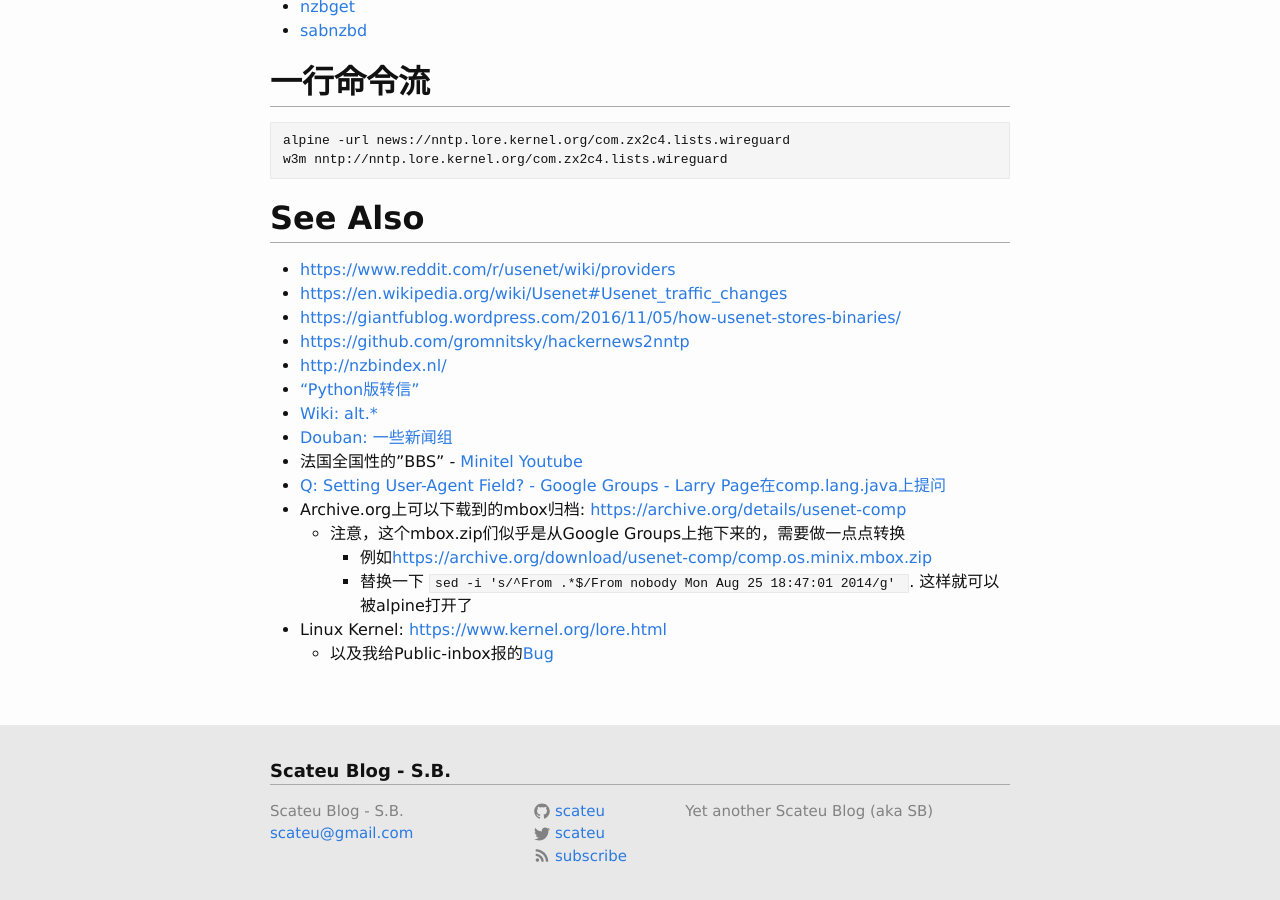
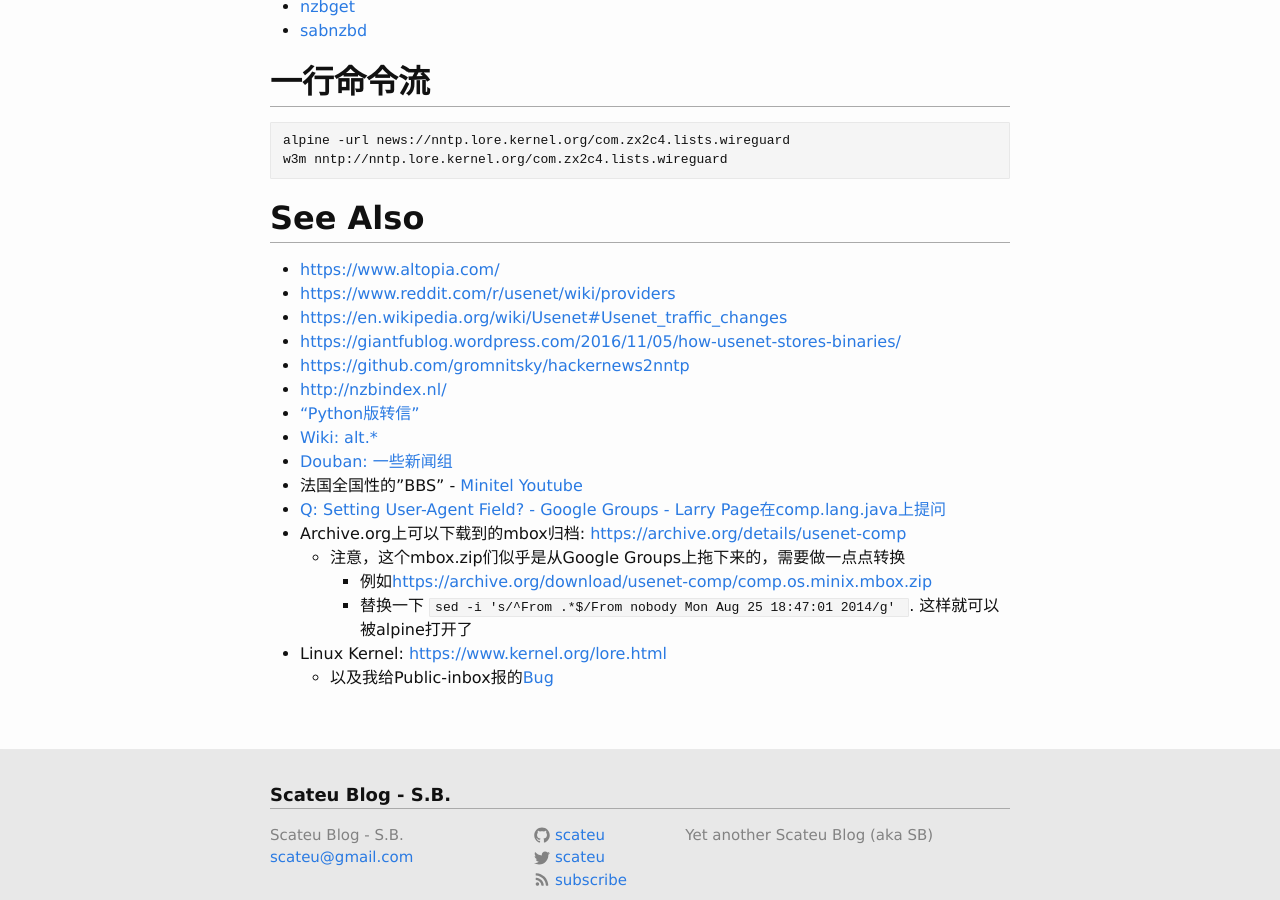
Before and after one commit to scateu/scateu.github.io, a Jekyll site: the page built from _posts/2018-01-05-nntp.md, in a window 1280 px wide and 900 px high, scrolled down 2890 px. Built offline with Jekyll 4.4.1, drawn with Linux system fonts in a browser that asks for light colours; nearby versions of some CDN libraries; comment, search, counter and statistics services are not loaded.

Commit message:
2019年 1月16日 星期三 15时30分08秒 CST

```diff
--- a/_posts/2018-01-05-nntp.md
+++ b/_posts/2018-01-05-nntp.md
@@ -141,6 +141,7 @@ w3m nntp://nntp.lore.kernel.org/com.zx2c4.lists.wireguard
 
 ## See Also
 
+ - <https://www.altopia.com/>
  - <https://www.reddit.com/r/usenet/wiki/providers>
  - <https://en.wikipedia.org/wiki/Usenet#Usenet_traffic_changes>
  - <https://giantfublog.wordpress.com/2016/11/05/how-usenet-stores-binaries/>
```
